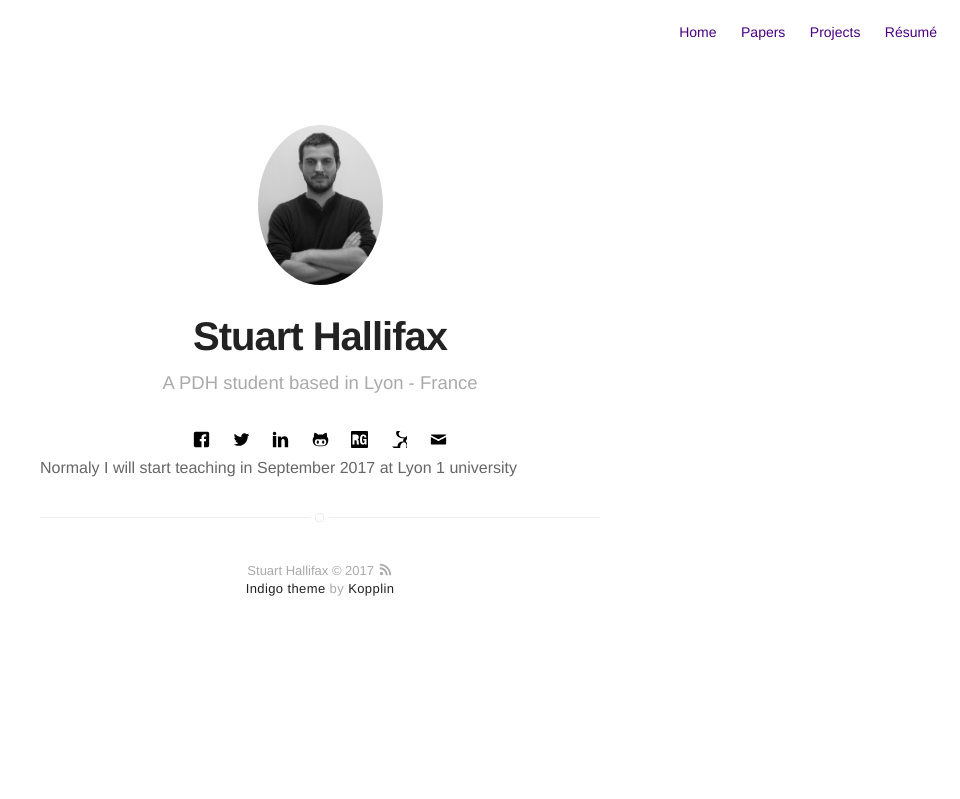
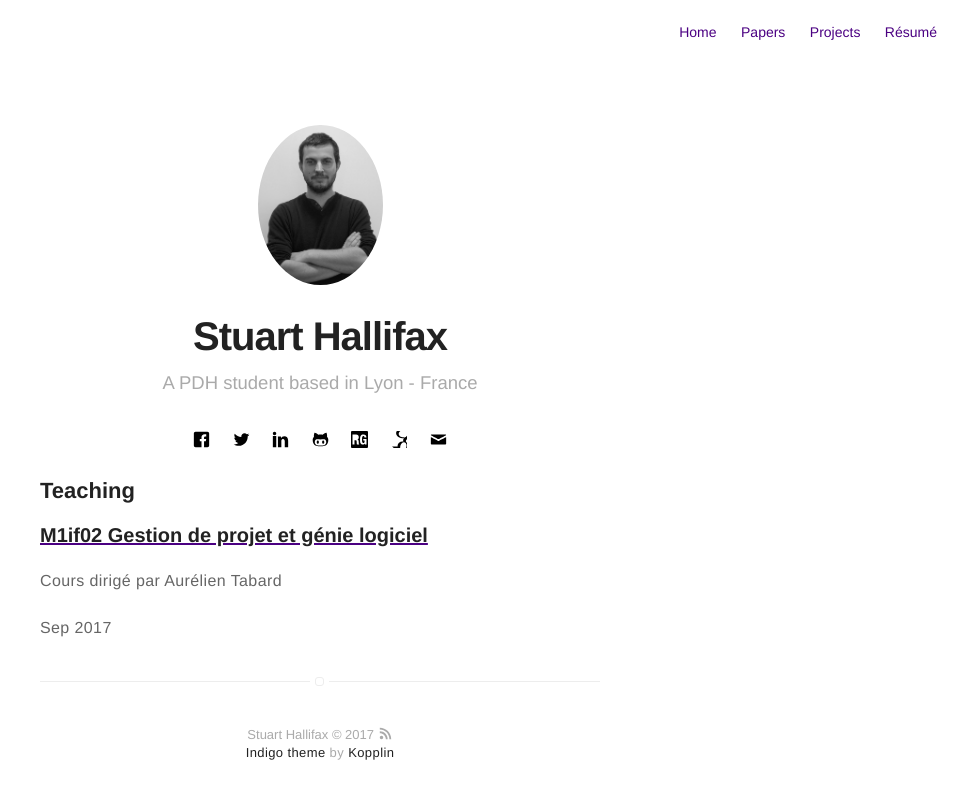
Before and after one commit to Therberus/therberus.github.io, a Jekyll site: the page built from teaching.html, in a window 1280 px wide. Shown: the top 799 px of the page, without its empty margins (320-1280 px from the left). Built offline with Jekyll 4.4.1, drawn with Linux system fonts in a browser that asks for light colours.

Commit message:
Added new teaching page, updated general layout

```diff
--- /dev/null
+++ b/_posts/0000-00-00-M1if02.markdown
@@ -0,0 +1,11 @@
+---
+title: "M1if02 Gestion de projet et génie logiciel"
+date: "(September, 2017)"
+layout: post
+teaching: true
+hidden: true # don't count this post in blog pagination
+externalLink: http://www.tabard.fr/cours/2016/mif02/
+description: "Cours dirigé par Aurélien Tabard"
+---
+
+Course page [here](http://www.tabard.fr/cours/2016/mif02/)
--- a/projects.html
+++ b/projects.html
@@ -2,6 +2,8 @@
 layout: page
 title: Projects
 ---
+
+<h2>Projects</h2>
 <section class="list">
     {% for post in site.posts %}
         {% if post.projects %}
--- a/publications.html
+++ b/publications.html
@@ -3,6 +3,7 @@ layout: page
 title: Publications
 ---
 
+<h2>Research Papers</h2>
 <h2> International conferences with peer review</h2>
 <section class="list">
     {% for post in site.posts %}
--- a/teaching.html
+++ b/teaching.html
@@ -3,5 +3,17 @@ layout: page
 title: Teaching
 ---
 
-
-Normaly I will start teaching in September 2017 at Lyon 1 university
+<h2> Teaching</h2>
+<section class="list">
+    {% for post in site.posts %}
+        {% if post.teaching %}
+            <div class="item {% if post.star %}star{% endif %}">
+                <a class="url" href="{% if post.externalLink %}{{ post.externalLink }}{% else %}{{ site.url }}{{ post.url }}{% endif %}">
+                    <h3 class="title">{{ post.title }}</h3>
+                </a>
+		<p class="description">{{ post.description }}</p>
+		<p><time datetime="{{ post.date | date:"%m-%Y" }}">{{ post.date | date: "%b %Y" }}</time></p>
+            </div>
+        {% endif %}
+    {% endfor %}
+</section>
```
